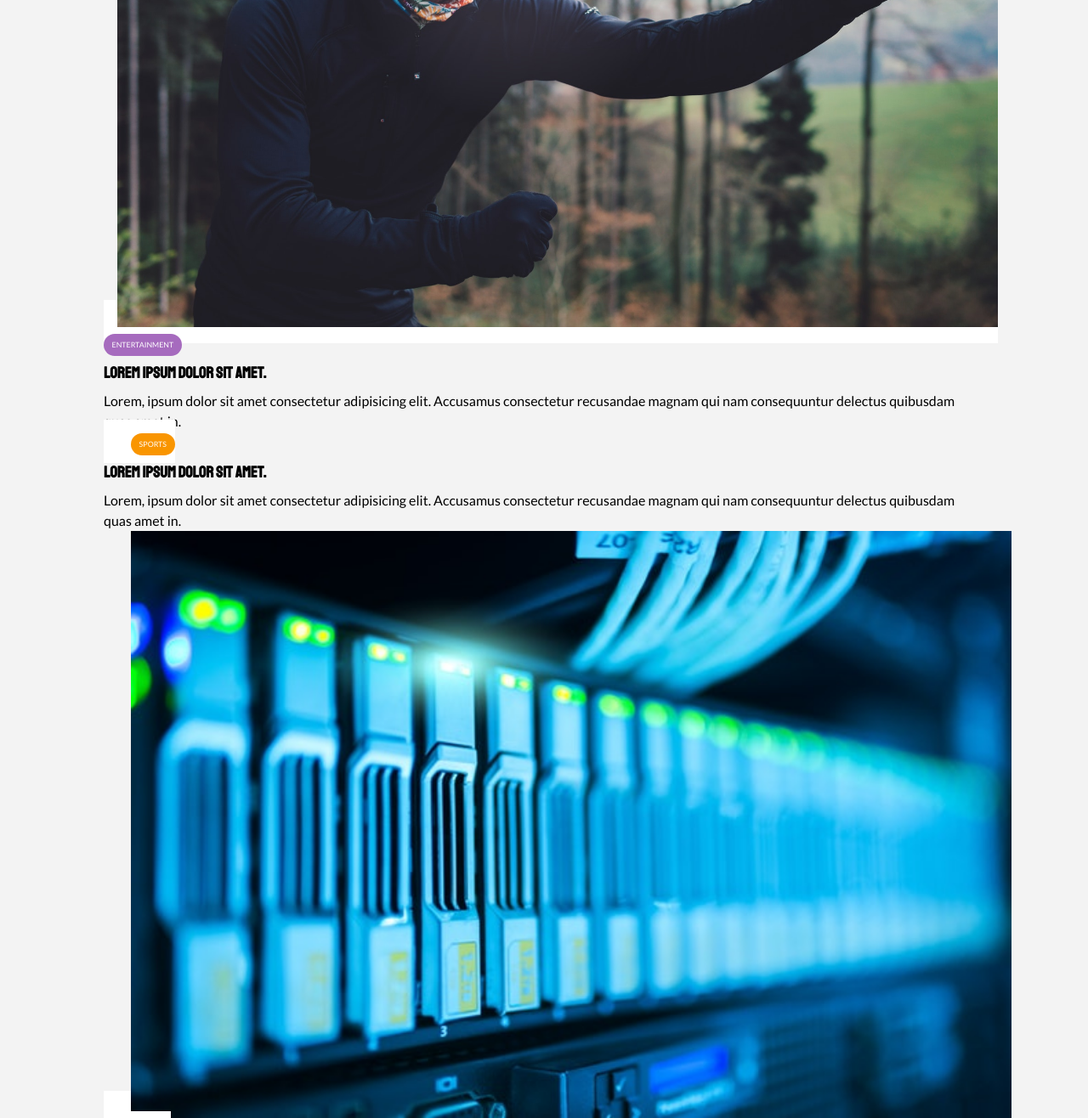
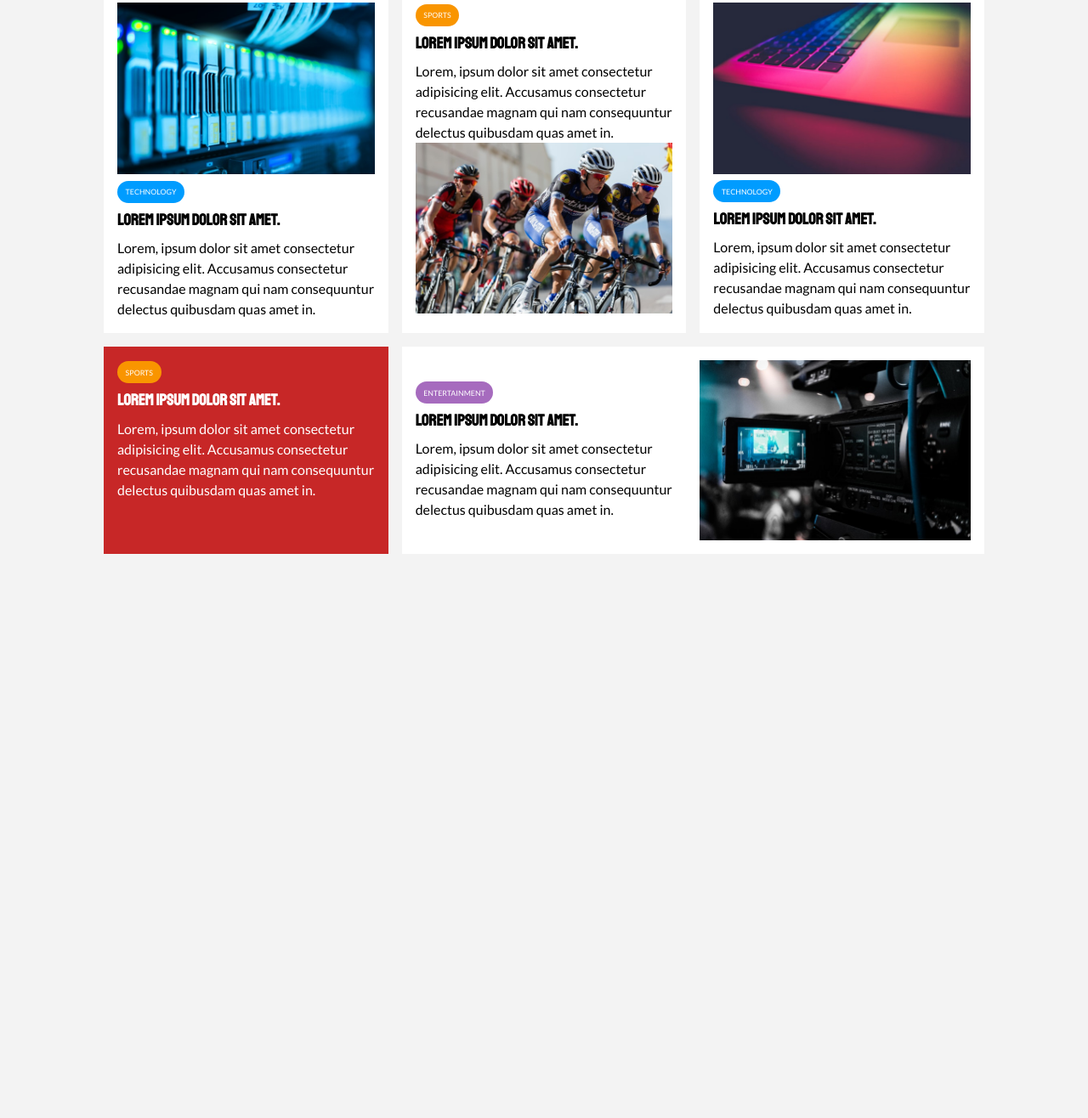
Before and after one commit to anastasiabobere/News-Grid, a plain HTML site: page index.html in a window 1280 px wide. Shown: the part 883-2199 px from the top of the page at 85% size. After the commit the page ends 1567 px from the top, so only its background shows below. Drawn offline with Linux system fonts and the light colour scheme.

Commit message:
home articles

```diff
--- a/css/style.css
+++ b/css/style.css
@@ -95,6 +95,51 @@ h6 {
   background: #fff;
   padding: 1rem;
 }
+.bg-dark h1,
+.bg-dark h2,
+.bg-dark h3,
+.bg-dark a,
+.bg-primary h1,
+.bg-primary h2,
+.bg-primary h3,
+.bg-primary a,
+.bg-secondary h1,
+.bg-secondary h2,
+.bg-secondary h3,
+.bg-secondary a {
+  color: #fff;
+}
+.bg-dark {
+  background: var(--dark-color);
+  color: #fff;
+}
+.bg-primary {
+  background: var(--primary-color);
+  color: #fff;
+}
+.bg-secondary {
+  background: var(--secondary-color);
+  color: #fff;
+}
+.py-1 {
+  padding: 1.5rem 0;
+}
+.py-2 {
+  padding: 2rem 0;
+}
+.py-3 {
+  padding: 3rem 0;
+}
+.p-1 {
+  padding: 1.5rem;
+}
+.p-2 {
+  padding: 2rem;
+}
+.p-3 {
+  padding: 3rem;
+}
+
 /* navigation */
 #main-nav {
   background: #fff;
@@ -167,3 +212,20 @@ h6 {
 #showcase .showcase-content p {
   margin-bottom: 1rem;
 }
+/* Home articles */
+#home-articles .articles-container {
+  display: grid;
+  grid-template-columns: repeat(3, 1fr);
+  grid-gap: 1rem;
+}
+#home-articles .articles-container > *:first-child,
+#home-articles .articles-container > *:last-child {
+  display: grid;
+  grid-template-columns: repeat(2, 1fr);
+  grid-gap: 1rem;
+  align-items: center;
+  grid-column: 1 / span 2;
+}
+#home-articles .articles-container > *:last-child {
+  grid-column: 2 / span 2;
+}
--- a/index.html
+++ b/index.html
@@ -82,7 +82,7 @@
               </p>
             </div>
           </artcile>
-          <artcile class="card">
+          <artcile class="card bg-dark">
             <div class="category category-sports">Sports</div>
             <h3><a href="article.html"></a>Lorem ipsum dolor sit amet.</h3>
             <p>
@@ -121,7 +121,7 @@
               delectus quibusdam quas amet in.
             </p>
           </artcile>
-          <artcile class="card">
+          <artcile class="card bg-primary">
             <div class="category category-sports">Sports</div>
             <h3><a href="article.html"></a>Lorem ipsum dolor sit amet.</h3>
             <p>
@@ -139,8 +139,8 @@
                 Accusamus consectetur recusandae magnam qui nam consequuntur
                 delectus quibusdam quas amet in.
               </p>
-              <img src="image_resources/articles/ent2.jpg" alt="" />
             </div>
+            <img src="image_resources/articles/ent2.jpg" alt="" />
           </artcile>
         </div>
       </div>
```
